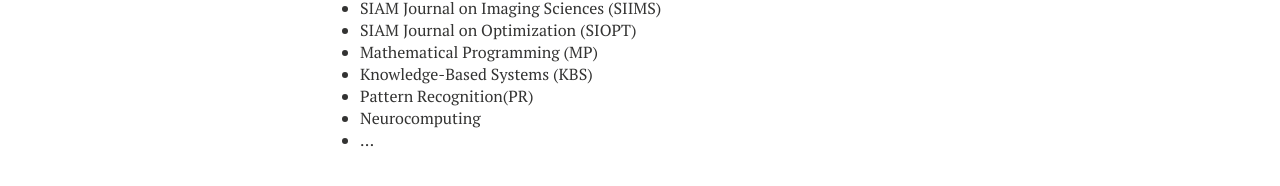
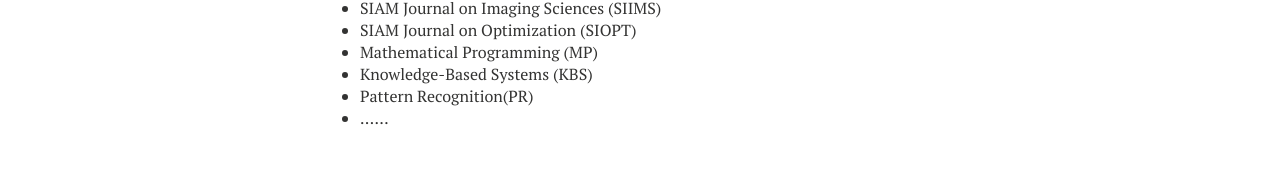
Before and after one commit to xianchaoxiu/xianchaoxiu.github.io, a Jekyll site: the page built from activities/index.md, in a window 1280 px wide. Shown: the part 629-815 px from the top of the page. Built offline with Jekyll 4.4.1, drawn with Linux system fonts in a browser that asks for light colours; nearby versions of some CDN libraries.

Commit message:
Update index.md

```diff
--- a/activities/index.md
+++ b/activities/index.md
@@ -34,5 +34,4 @@ share: false
 * Mathematical Programming (MP) <br>
 * Knowledge-Based Systems (KBS) <br>
 * Pattern Recognition(PR) <br>
-* Neurocomputing <br>
-* ...
+* ......
```
